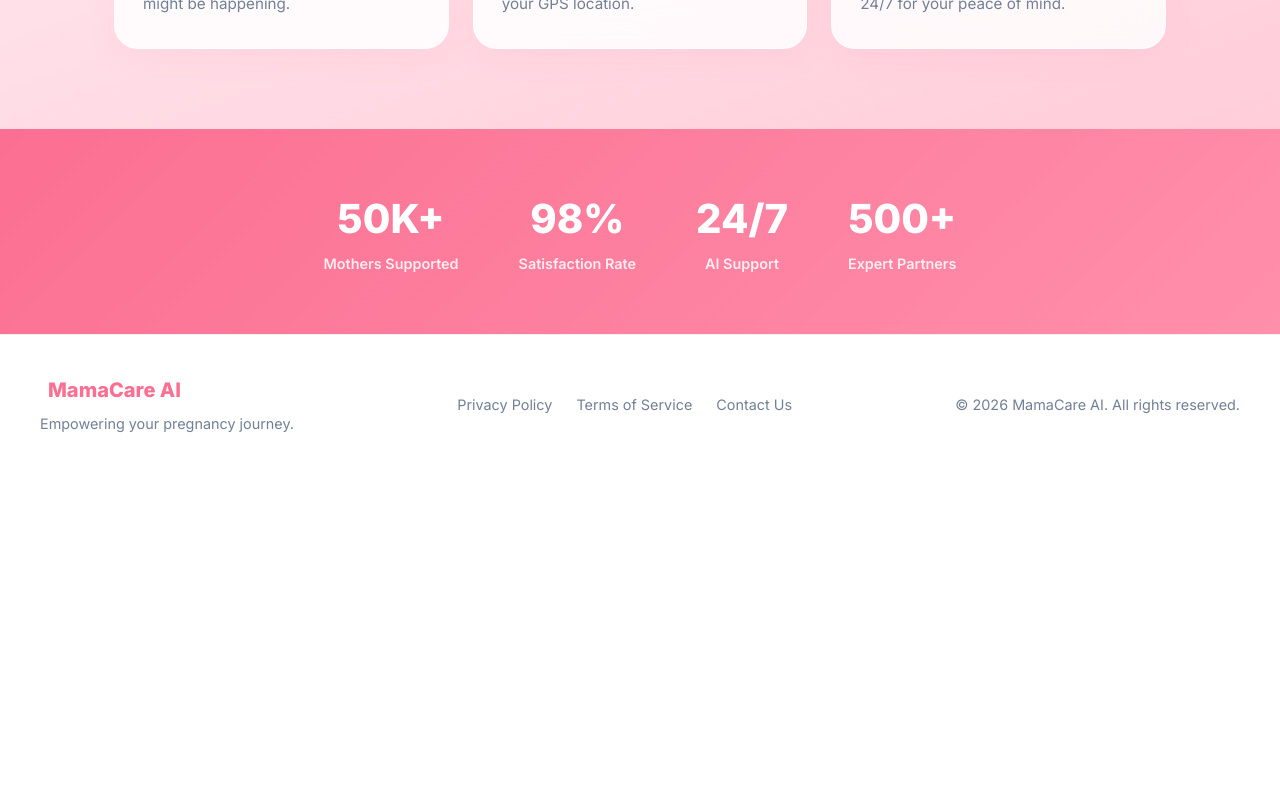
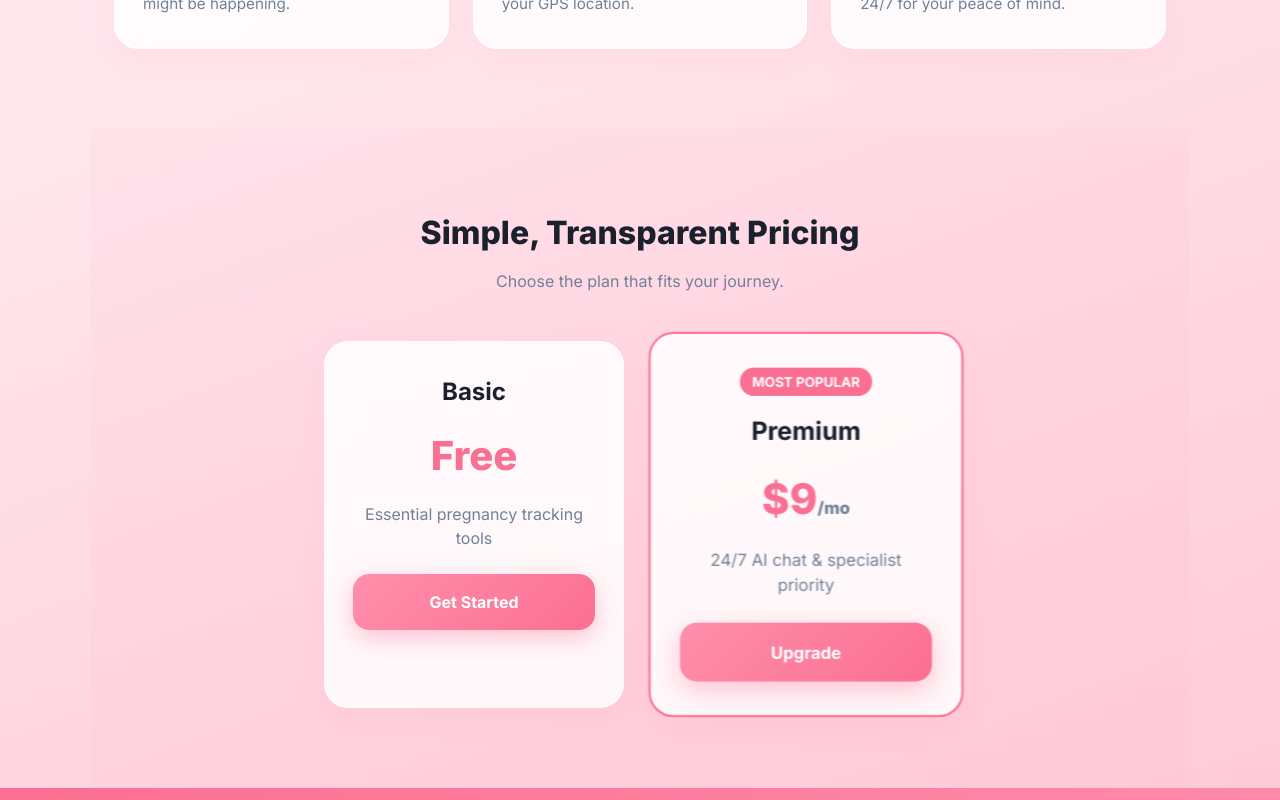
Before and after one commit to C-k3y/MamaCare-AI, a React (Vite) app in the folder frontend/: page / in a window 1280 px wide. Shown: the part 1220-2020 px from the top of the page. Before the commit the page ends 1695 px from the top, so only its background shows below. Built offline with nearby package versions, Linux system fonts and the light colour scheme; no server answers.

Commit message:
updae navbar and homepage

```diff
--- a/frontend/src/pages/Home.jsx
+++ b/frontend/src/pages/Home.jsx
@@ -218,7 +218,7 @@ const Home = () => {
                     </div>
                 </section>
 
-                <section style={styles.featuresSection}>
+                <section id="features" style={styles.featuresSection}>
                     <h2 style={styles.featuresSectionTitle}>Everything You Need</h2>
                     <p style={styles.featuresSectionSub}>Comprehensive tools designed for a safe and informed pregnancy experience.</p>
                     <div style={styles.featuresGrid}>
@@ -234,6 +234,26 @@ const Home = () => {
                                 <p style={styles.featureDesc}>{f.desc}</p>
                             </div>
                         ))}
+                    </div>
+                </section>
+
+                <section id="pricing" style={{ ...styles.featuresSection, background: 'rgba(251, 111, 146, 0.03)' }}>
+                    <h2 style={styles.featuresSectionTitle}>Simple, Transparent Pricing</h2>
+                    <p style={styles.featuresSectionSub}>Choose the plan that fits your journey.</p>
+                    <div style={{ display: 'flex', justifyContent: 'center', gap: '32px', flexWrap: 'wrap' }}>
+                        <div style={{ ...styles.featureCard, textAlign: 'center', maxWidth: '300px' }}>
+                            <h3 style={{ fontSize: '1.5rem', color: '#1a202c', margin: '0 0 16px 0' }}>Basic</h3>
+                            <p style={{ fontSize: '2.5rem', fontWeight: '900', color: '#fb6f92', margin: '0 0 8px 0' }}>Free</p>
+                            <p style={{ color: '#718096', marginBottom: '24px' }}>Essential pregnancy tracking tools</p>
+                            <Link to="/register" style={{ ...styles.btnPrimary, display: 'block' }}>Get Started</Link>
+                        </div>
+                        <div style={{ ...styles.featureCard, textAlign: 'center', maxWidth: '300px', border: '2px solid #fb6f92', transform: 'scale(1.05)' }}>
+                            <div style={{ background: '#fb6f92', color: 'white', padding: '4px 12px', borderRadius: '20px', fontSize: '0.8rem', fontWeight: '700', display: 'inline-block', marginBottom: '16px' }}>MOST POPULAR</div>
+                            <h3 style={{ fontSize: '1.5rem', color: '#1a202c', margin: '0 0 16px 0' }}>Premium</h3>
+                            <p style={{ fontSize: '2.5rem', fontWeight: '900', color: '#fb6f92', margin: '0 0 8px 0' }}>$9<span style={{ fontSize: '1rem', color: '#718096' }}>/mo</span></p>
+                            <p style={{ color: '#718096', marginBottom: '24px' }}>24/7 AI chat & specialist priority</p>
+                            <Link to="/register" style={{ ...styles.btnPrimary, display: 'block' }}>Upgrade</Link>
+                        </div>
                     </div>
                 </section>
 
```
